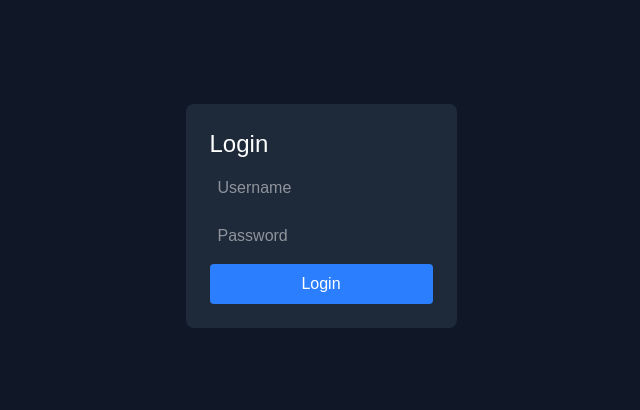
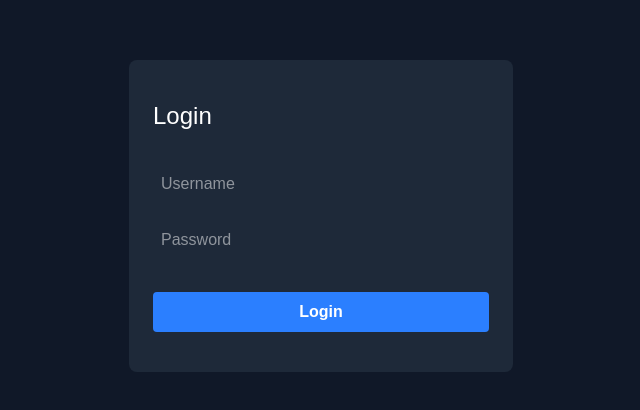
Before and after one commit to LucioFurnari/Reddit-clone-frontend, a Next.js app: page /login in a window 1280 px wide. Shown: the part 184-594 px from the top of the page, without its empty margins (319-959 px from the left). Built offline with nearby package versions, Linux system fonts and the light colour scheme.

Commit message:
feat: add errortext component and changes in classes

```diff
--- a/src/components/LoginPage/LoginForm.tsx
+++ b/src/components/LoginPage/LoginForm.tsx
@@ -3,6 +3,7 @@ import React, { useState } from "react";
 import { useAuthStore } from "@/store/authStore";
 import { useRouter } from "next/navigation";
 import { loginSchema } from "./loginSchema";
+import ErrorText from "../common/ErrorText";
 
 export default function LoginForm() {
   const [formData, setFormData] = useState({ email: "", password: "" });
@@ -36,35 +37,35 @@ export default function LoginForm() {
       await fetchUser();
       router.push("/");
     } catch (error) {
-      if (axios.isAxiosError(error) && error.response?.data?.errors) {
-        setErrors({ email: error.response.data.errors.email, password: error.response.data.errors.password, server: error.response.data.errors.server  });
+      if (axios.isAxiosError(error) && error.response?.data?.error) {
+        setErrors({ email: error.response.data.error.email, password: error.response.data.error.password, server: error.response.data.error });
       }
     }
   };
 
   return (
-    <form className="p-6 bg-gray-800 text-white rounded-lg" onSubmit={handleLogin}>
-      <h2 className="text-2xl">Login</h2>
+    <form className="p-6 w-96 max-w-96  bg-gray-800 text-white rounded-lg" onSubmit={handleLogin}>
+      <h2 className="text-2xl pt-4 pb-4">Login</h2>
       <input
         type="email"
         name="email"
         placeholder="Username"
         value={formData.email}
         onChange={handleChange}
-        className="block w-full p-2 my-2 "
+        className="block w-full p-2 my-4 "
       />
-      {errors.email && <p className="text-red-500">{errors.email}</p>}
+      <ErrorText message={errors.email} />
       <input
         type="password"
         name="password"
         placeholder="Password"
         value={formData.password}
         onChange={handleChange}
-        className="block w-full p-2 my-2 "
+        className="block w-full p-2 my-4 "
       />
-      {errors.password && <p className="text-red-500">{errors.password}</p>}
-      {errors.server && <p className="text-red-500">{errors.server}</p>}
-      <button type="submit" className="bg-blue-500 p-2 rounded w-full">Login</button>
+      <ErrorText message={errors.password} />
+      <button type="submit" className="bg-blue-500 my-4 p-2 rounded w-full font-semibold">Login</button>
+      <ErrorText message={errors.server} />
     </form>
   )
 };
```
